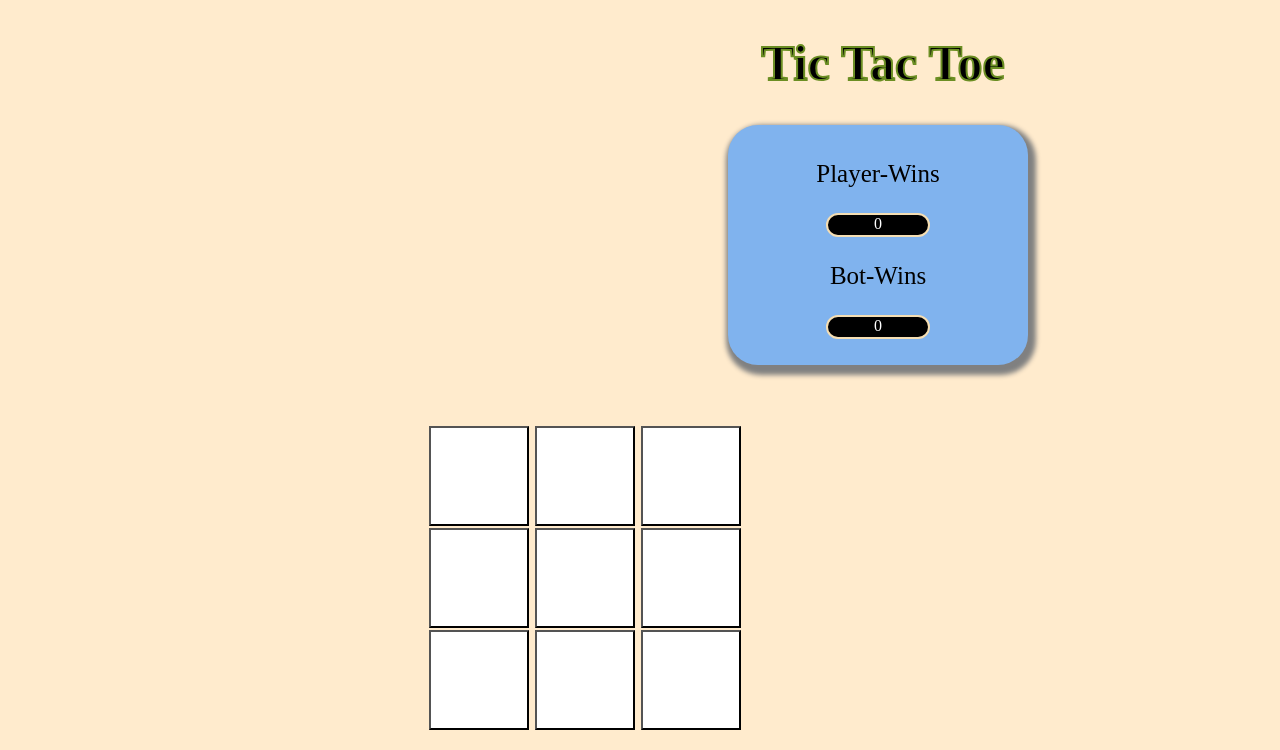
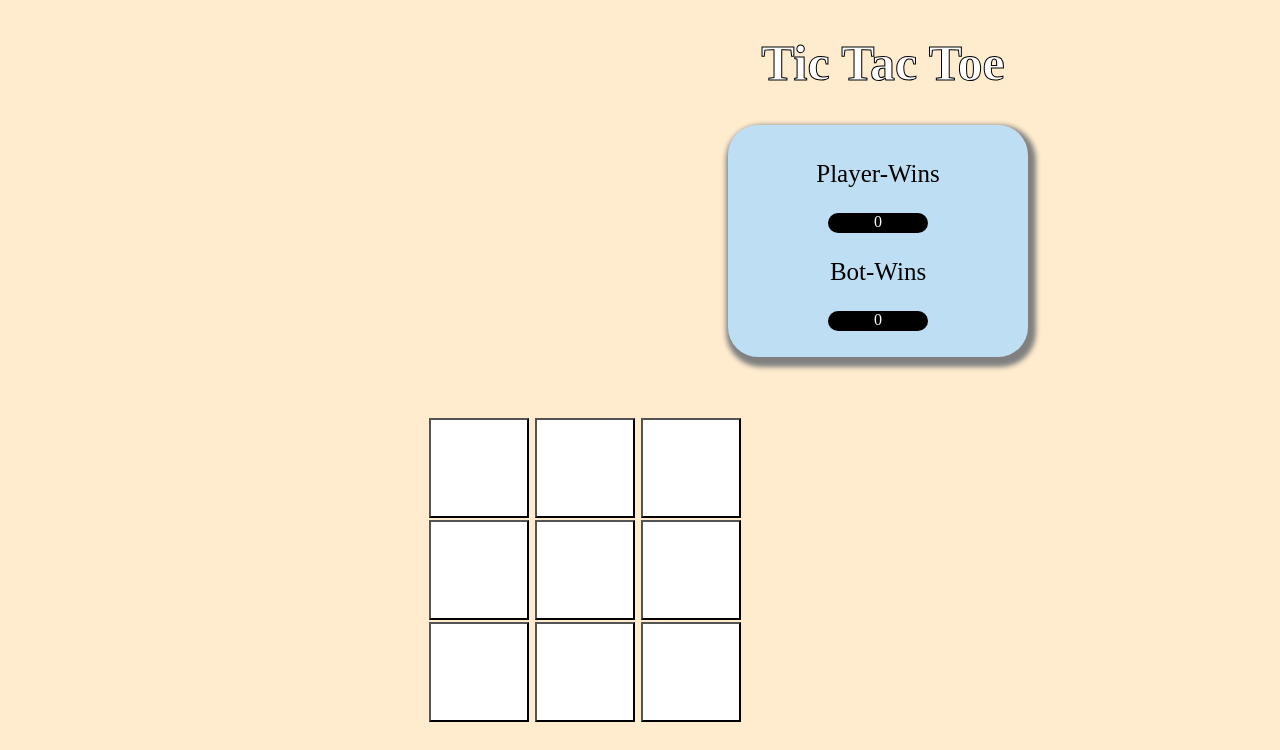
Before and after one commit to HidekiNatsumi/TicTacToe, a plain HTML site: page tictactoe/index.html in a window 1280 px wide. Shown: the top 750 px of the page. Drawn offline with Linux system fonts and the light colour scheme.

Commit message:
Update style.css

```diff
--- a/tictactoe/style.css
+++ b/tictactoe/style.css
@@ -5,8 +5,8 @@ h1 {
   text-align: center;
   font-size: 50px;
   width: 1750px;
-  color: black;
-  -webkit-text-stroke: 2px olivedrab;
+  color: white;
+  -webkit-text-stroke: 1px black;
 }
 button {
   text-align: center;
@@ -51,9 +51,9 @@ p {
 
 .player {
   text-align: center;
-  background-color: black;
+  background-color: rgb(0, 0, 0);
   color: white;
-  border: 2px solid wheat;
+  border: px solid black;
   width: 100px;
   height: 20px;
   margin-left: auto;
@@ -64,7 +64,7 @@ p {
   text-align: center;
   background-color: black;
   color: white;
-  border: 2px solid wheat;
+
   width: 100px;
   height: 20px;
   margin-left: auto;
@@ -83,7 +83,7 @@ p {
   margin-right: auto;
 }
 .winners {
-  background-color: rgb(128, 179, 238);
+  background-color: rgb(190, 222, 243);
   width: 300px;
   margin-right: auto;
   margin-left: 720px;
```
